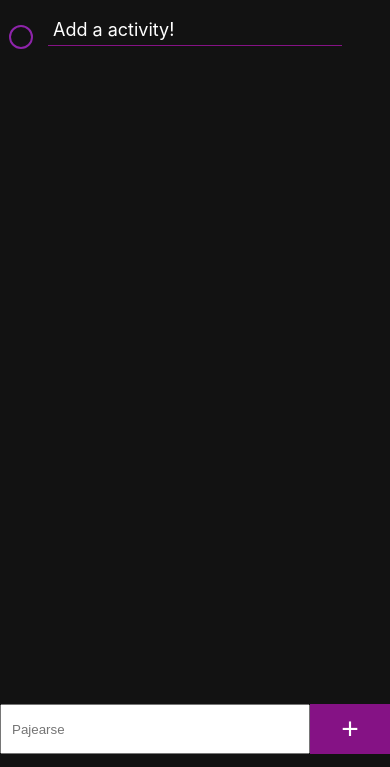
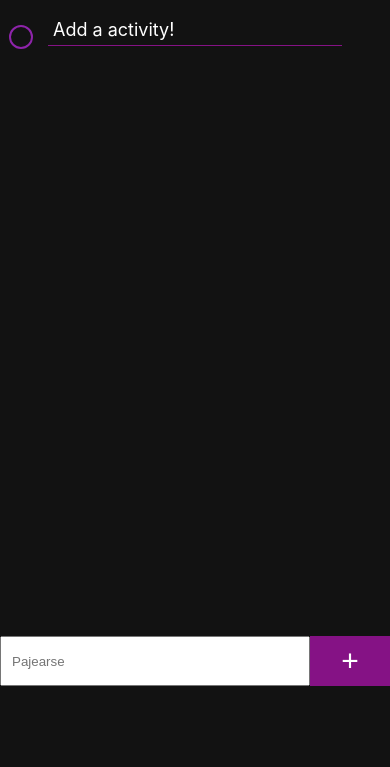
Before and after one commit to odalmer/to-do, a plain HTML site: page index.html in a window 390 px wide. Shown: the part 77-844 px from the top of the page. Drawn offline with Linux system fonts and the light colour scheme.

Commit message:
Add files via upload

```diff
--- a/style.css
+++ b/style.css
@@ -106,8 +106,11 @@ label::after{
   }
   .horario-container {
     width: 100%;
-    height: 98vh;
+    height: 100%;
     margin-top: 1%;
     border: none;
   }
+  .container{
+    min-height: 90vh;
+  }
 }
```
